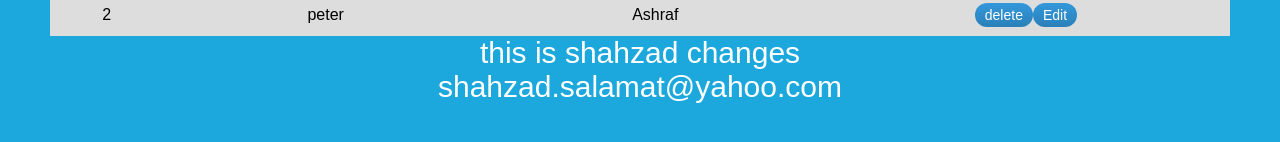
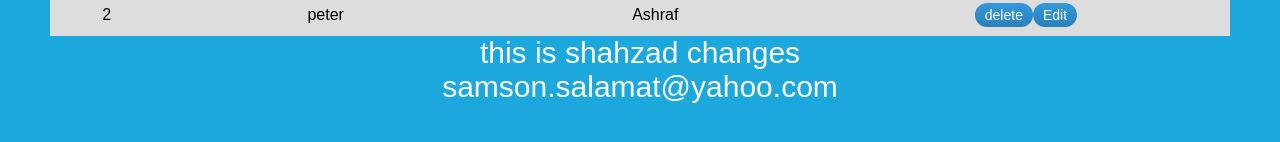
Before and after one commit to shahzadsalamat/react-crud, a React (Create React App) app: page / in a window 1280 px wide. Shown: the part 348-490 px from the top of the page. Built offline with nearby package versions, Linux system fonts and the light colour scheme; the HTML template or start-up script is replaced by a standard one.

Commit message:
delete shahzad email

```diff
--- a/src/App.js
+++ b/src/App.js
@@ -71,7 +71,7 @@ class App extends Component {
                       )}
             </table>
               <p>this is shahzad changes</p>
-              <p>shahzad.salamat@yahoo.com</p>
+              <p>samson.salamat@yahoo.com</p>
         </div>
       </div>
     );
```
